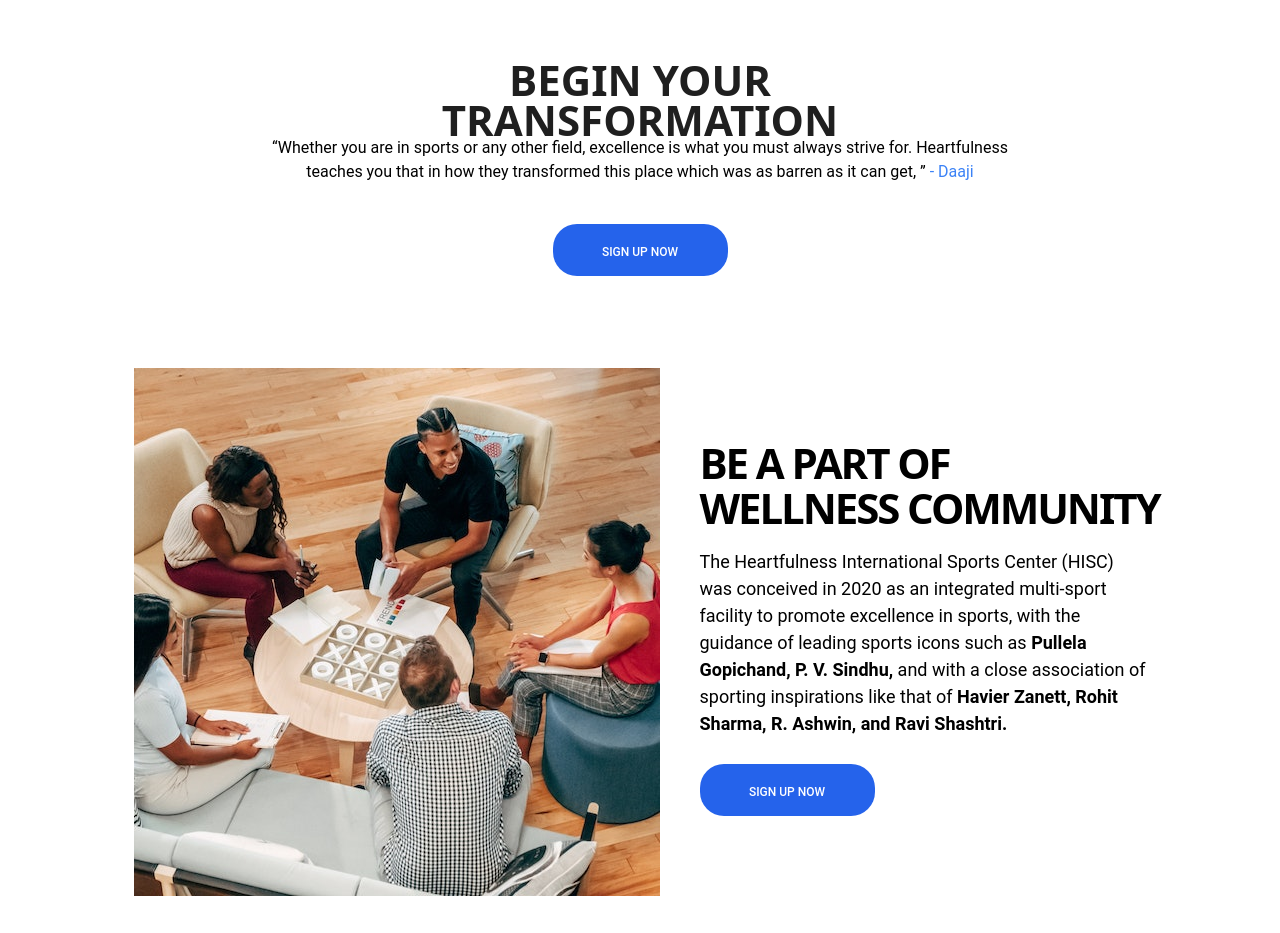
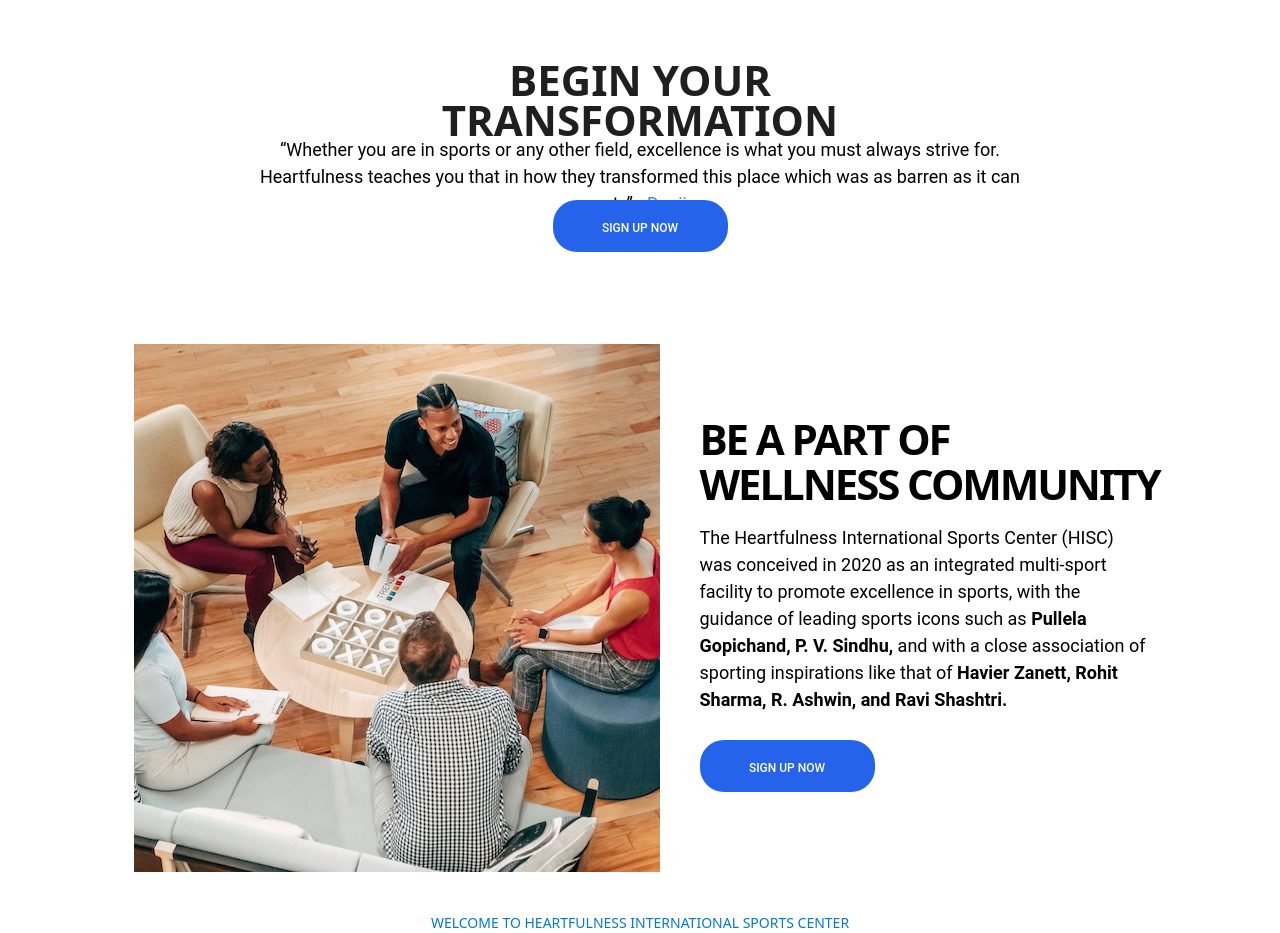
Before and after one commit to Faizanuddinsyed/faizanpro, a Next.js app: page / in a window 1280 px wide. Shown: the part 1060-1993 px from the top of the page. Built offline with nearby package versions, Linux system fonts and the light colour scheme.

Commit message:
On branch master  Your branch is up to date with 'origin/master'.
 Changes to be committed:
	modified:   components/Begin.js

```diff
--- a/components/Begin.js
+++ b/components/Begin.js
@@ -5,11 +5,11 @@
     <div>
         <div className='flex flex-col items-center justify-center text-center m-8 mt-[-130px] mx-auto md:mt-0  md:p-10'>
             <h1 className='lg:w-[663px] lg:h-[72px] w-[316px] h-[84px] font-bison md:text-[42px] text-[30px] font-bold md:mb-3 lg:mb-1 text-[#1F1F1F]  leading-10 '>BEGIN YOUR TRANSFORMATION</h1>
-            <p className='lg:w-[844px] lg:h-[48px] w-[315px] h-[100px] md:mb-10 mb-10 font-roboto pl-7 pr-7 lg:mb-2 '>“Whether you are in sports or any other field, excellence is what you must always strive for.
+            <p className='lg:w-[844px] md:w-[700px] lg:text-[18px] md:[text-18px] lg:h-[48px] w-[315px] h-[100px] md:mb-0 mb-10 font-roboto pl-7 pr-7 lg:mb-2 '>“Whether you are in sports or any other field, excellence is what you must always strive for.
                  Heartfulness teaches you that in how they transformed this place which was as barren as it can get,
                  ” <span className='text-orange-600 md:text-blue-500'>- Daaji</span>
             </p>
-            <h1 className="md:block hidden text-center md:mt- mt-8 md:mb-5 mb-8   ml-16 md:ml-0 rounded-3xl p-5   text-white md:bg-blue-600  w-[175px] h-[52px] font-roboto font-medium text-xs">SIGN UP NOW</h1>
+            <h1 className="md:block hidden text-center md:mt-[8px] mt-8 md:mb-5 mb-8   ml-16 md:ml-0 rounded-3xl p-5   text-white md:bg-blue-600  w-[175px] h-[52px] font-roboto font-medium text-xs">SIGN UP NOW</h1>
 
         </div>
     </div>
```
